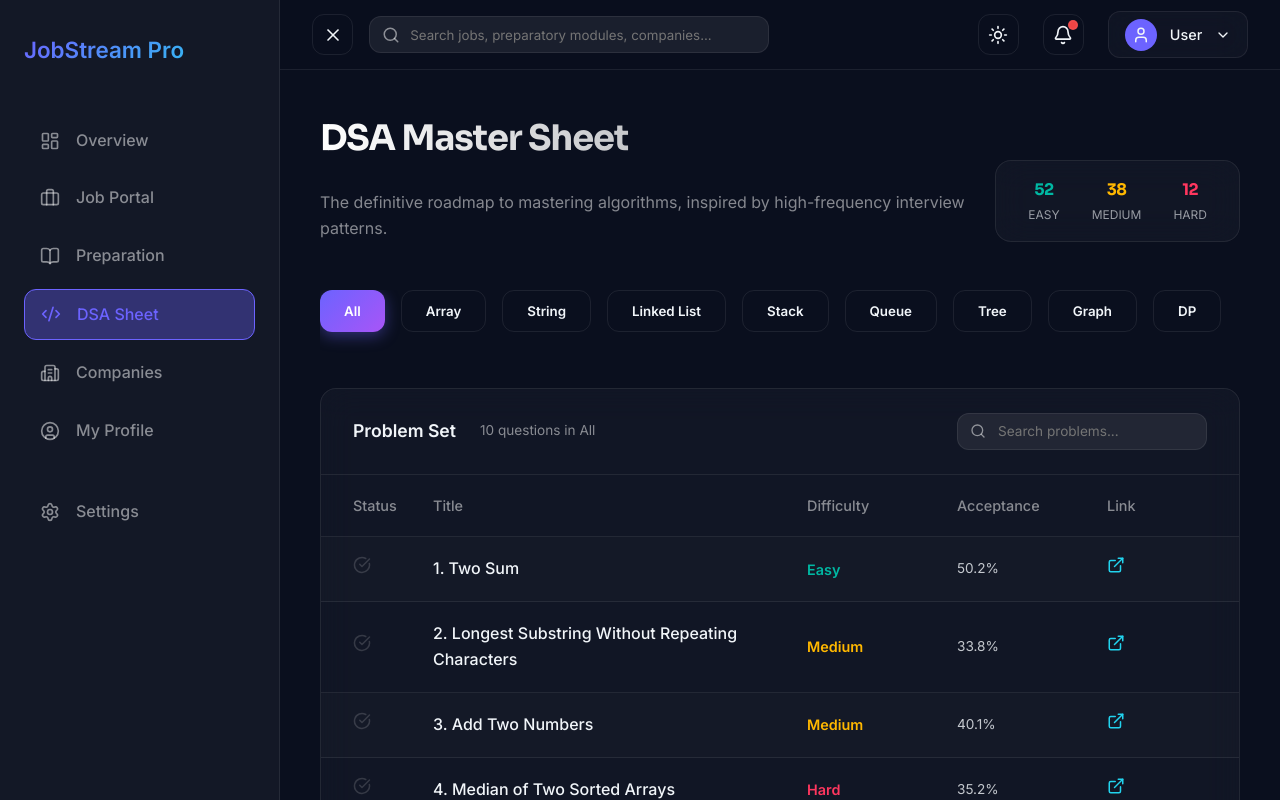
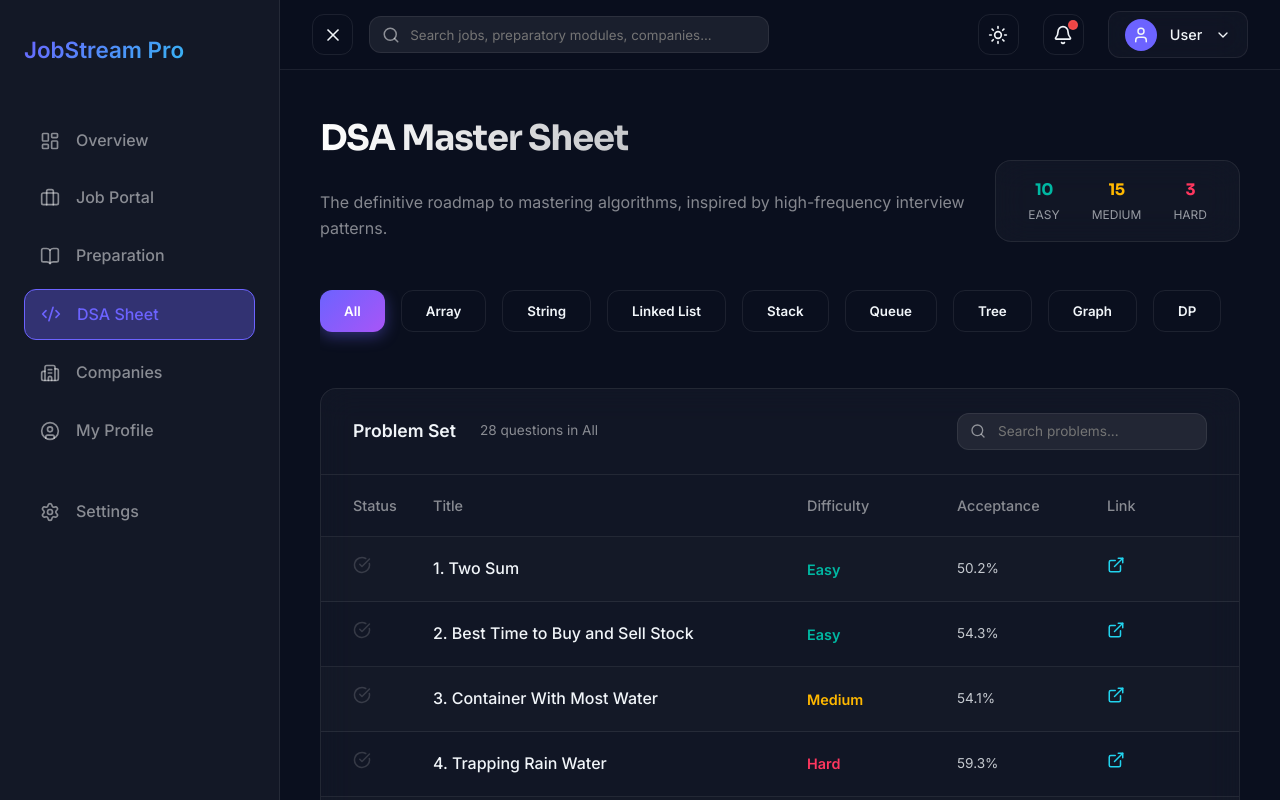
Before and after one commit to KashishGupta56/job-portal, a React (Vite) app: page /dsa in a window 1280 px wide. Shown: the top 800 px of the page. Built offline with nearby package versions, Linux system fonts and the light colour scheme.

Commit message:
feat: add all DSA problems

```diff
--- a/src/pages/DSASection.jsx
+++ b/src/pages/DSASection.jsx
@@ -24,23 +24,41 @@ const DSASection = () => {
 
   const problems = [
     { id: 1, title: "Two Sum", difficulty: "Easy", acceptance: "50.2%", status: "Done", category: "Array", link: "https://leetcode.com/problems/two-sum/" },
-    { id: 2, title: "Longest Substring Without Repeating Characters", difficulty: "Medium", acceptance: "33.8%", status: "Todo", category: "String", link: "#" },
-    { id: 3, title: "Add Two Numbers", difficulty: "Medium", acceptance: "40.1%", status: "Done", category: "Linked List", link: "#" },
-    { id: 4, title: "Median of Two Sorted Arrays", difficulty: "Hard", acceptance: "35.2%", status: "Todo", category: "Array", link: "#" },
-    { id: 5, title: "Reverse Integer", difficulty: "Medium", acceptance: "27.4%", status: "Todo", category: "Math", link: "#" },
-    { id: 6, title: "Container With Most Water", difficulty: "Medium", acceptance: "54.1%", status: "Todo", category: "Array", link: "#" },
-    { id: 7, title: "Climbing Stairs", difficulty: "Easy", acceptance: "52.3%", status: "Done", category: "DP", link: "#" },
-    { id: 8, title: "Longest Common Subsequence", difficulty: "Medium", acceptance: "48.9%", status: "Todo", category: "DP", link: "#" },
-    { id: 9, title: "Trapping Rain Water", difficulty: "Hard", acceptance: "59.3%", status: "Todo", category: "Array", link: "#" },
-    { id: 10, title: "Binary Tree Level Order Traversal", difficulty: "Medium", acceptance: "64.1%", status: "Done", category: "Tree", link: "#" }
+    { id: 2, title: "Best Time to Buy and Sell Stock", difficulty: "Easy", acceptance: "54.3%", status: "Todo", category: "Array", link: "https://leetcode.com/problems/best-time-to-buy-and-sell-stock/" },
+    { id: 3, title: "Container With Most Water", difficulty: "Medium", acceptance: "54.1%", status: "Todo", category: "Array", link: "https://leetcode.com/problems/container-with-most-water/" },
+    { id: 4, title: "Trapping Rain Water", difficulty: "Hard", acceptance: "59.3%", status: "Todo", category: "Array", link: "https://leetcode.com/problems/trapping-rain-water/" },
+    { id: 5, title: "Median of Two Sorted Arrays", difficulty: "Hard", acceptance: "35.2%", status: "Todo", category: "Array", link: "https://leetcode.com/problems/median-of-two-sorted-arrays/" },
+    { id: 6, title: "Longest Substring Without Repeating Characters", difficulty: "Medium", acceptance: "33.8%", status: "Todo", category: "String", link: "https://leetcode.com/problems/longest-substring-without-repeating-characters/" },
+    { id: 7, title: "Valid Anagram", difficulty: "Easy", acceptance: "63.1%", status: "Todo", category: "String", link: "https://leetcode.com/problems/valid-anagram/" },
+    { id: 8, title: "Longest Palindromic Substring", difficulty: "Medium", acceptance: "32.4%", status: "Todo", category: "String", link: "https://leetcode.com/problems/longest-palindromic-substring/" },
+    { id: 9, title: "Add Two Numbers", difficulty: "Medium", acceptance: "40.1%", status: "Done", category: "Linked List", link: "https://leetcode.com/problems/add-two-numbers/" },
+    { id: 10, title: "Reverse Linked List", difficulty: "Easy", acceptance: "73.2%", status: "Todo", category: "Linked List", link: "https://leetcode.com/problems/reverse-linked-list/" },
+    { id: 11, title: "Merge Two Sorted Lists", difficulty: "Easy", acceptance: "62.5%", status: "Todo", category: "Linked List", link: "https://leetcode.com/problems/merge-two-sorted-lists/" },
+    { id: 12, title: "Valid Parentheses", difficulty: "Easy", acceptance: "40.7%", status: "Todo", category: "Stack", link: "https://leetcode.com/problems/valid-parentheses/" },
+    { id: 13, title: "Min Stack", difficulty: "Medium", acceptance: "52.3%", status: "Todo", category: "Stack", link: "https://leetcode.com/problems/min-stack/" },
+    { id: 14, title: "Daily Temperatures", difficulty: "Medium", acceptance: "66.2%", status: "Todo", category: "Stack", link: "https://leetcode.com/problems/daily-temperatures/" },
+    { id: 15, title: "Largest Rectangle in Histogram", difficulty: "Hard", acceptance: "43.1%", status: "Todo", category: "Stack", link: "https://leetcode.com/problems/largest-rectangle-in-histogram/" },
+    { id: 16, title: "Implement Queue using Stacks", difficulty: "Easy", acceptance: "62.1%", status: "Todo", category: "Queue", link: "https://leetcode.com/problems/implement-queue-using-stacks/" },
+    { id: 17, title: "Number of Recent Calls", difficulty: "Easy", acceptance: "73.4%", status: "Todo", category: "Queue", link: "https://leetcode.com/problems/number-of-recent-calls/" },
+    { id: 18, title: "Task Scheduler", difficulty: "Medium", acceptance: "57.8%", status: "Todo", category: "Queue", link: "https://leetcode.com/problems/task-scheduler/" },
+    { id: 19, title: "Binary Tree Level Order Traversal", difficulty: "Medium", acceptance: "64.1%", status: "Done", category: "Tree", link: "https://leetcode.com/problems/binary-tree-level-order-traversal/" },
+    { id: 20, title: "Maximum Depth of Binary Tree", difficulty: "Easy", acceptance: "73.9%", status: "Todo", category: "Tree", link: "https://leetcode.com/problems/maximum-depth-of-binary-tree/" },
+    { id: 21, title: "Lowest Common Ancestor of BST", difficulty: "Medium", acceptance: "61.2%", status: "Todo", category: "Tree", link: "https://leetcode.com/problems/lowest-common-ancestor-of-a-binary-search-tree/" },
+    { id: 22, title: "Number of Islands", difficulty: "Medium", acceptance: "57.4%", status: "Todo", category: "Graph", link: "https://leetcode.com/problems/number-of-islands/" },
+    { id: 23, title: "Clone Graph", difficulty: "Medium", acceptance: "53.1%", status: "Todo", category: "Graph", link: "https://leetcode.com/problems/clone-graph/" },
+    { id: 24, title: "Course Schedule", difficulty: "Medium", acceptance: "45.6%", status: "Todo", category: "Graph", link: "https://leetcode.com/problems/course-schedule/" },
+    { id: 25, title: "Climbing Stairs", difficulty: "Easy", acceptance: "52.3%", status: "Done", category: "DP", link: "https://leetcode.com/problems/climbing-stairs/" },
+    { id: 26, title: "Longest Common Subsequence", difficulty: "Medium", acceptance: "48.9%", status: "Todo", category: "DP", link: "https://leetcode.com/problems/longest-common-subsequence/" },
+    { id: 27, title: "Coin Change", difficulty: "Medium", acceptance: "41.2%", status: "Todo", category: "DP", link: "https://leetcode.com/problems/coin-change/" },
+    { id: 28, title: "Word Break", difficulty: "Medium", acceptance: "44.7%", status: "Todo", category: "DP", link: "https://leetcode.com/problems/word-break/" },
   ];
 
   const filteredProblems = activeCategory === 'All' ? problems : problems.filter(p => p.category === activeCategory);
 
   const getDifficultyColor = (diff) => {
-    if (diff === 'Easy') return '#00b8a3'; // LeetCode Green
-    if (diff === 'Medium') return '#ffb800'; // LeetCode Yellow
-    return '#ff375f'; // LeetCode Red
+    if (diff === 'Easy') return '#00b8a3';
+    if (diff === 'Medium') return '#ffb800';
+    return '#ff375f';
   };
 
   return (
@@ -52,15 +70,15 @@ const DSASection = () => {
         </div>
         <div className="stats-mini glass" style={{ padding: '1rem 2rem', display: 'flex', gap: '2rem', textAlign: 'center' }}>
             <div>
-                <h4 style={{ margin: 0, color: '#00b8a3' }}>52</h4>
+                <h4 style={{ margin: 0, color: '#00b8a3' }}>{problems.filter(p => p.difficulty === 'Easy').length}</h4>
                 <p style={{ fontSize: '0.75rem', marginTop: '0.2rem', opacity: 0.6 }}>EASY</p>
             </div>
             <div>
-                <h4 style={{ margin: 0, color: '#ffb800' }}>38</h4>
+                <h4 style={{ margin: 0, color: '#ffb800' }}>{problems.filter(p => p.difficulty === 'Medium').length}</h4>
                 <p style={{ fontSize: '0.75rem', marginTop: '0.2rem', opacity: 0.6 }}>MEDIUM</p>
             </div>
             <div>
-                <h4 style={{ margin: 0, color: '#ff375f' }}>12</h4>
+                <h4 style={{ margin: 0, color: '#ff375f' }}>{problems.filter(p => p.difficulty === 'Hard').length}</h4>
                 <p style={{ fontSize: '0.75rem', marginTop: '0.2rem', opacity: 0.6 }}>HARD</p>
             </div>
         </div>
```
Lines whose indentation alone changed are shown as unchanged.
